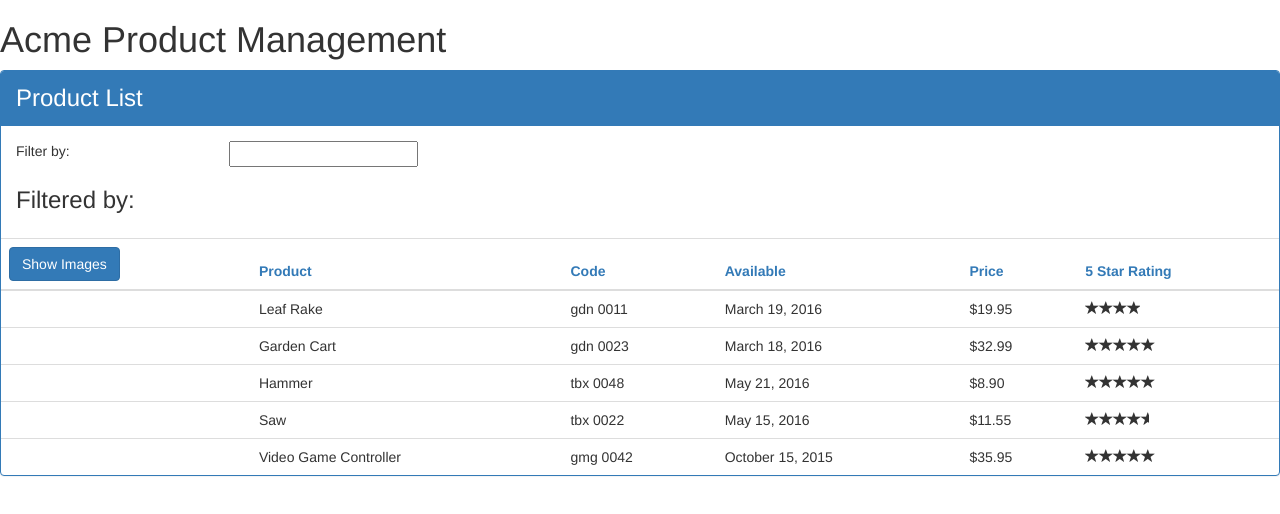
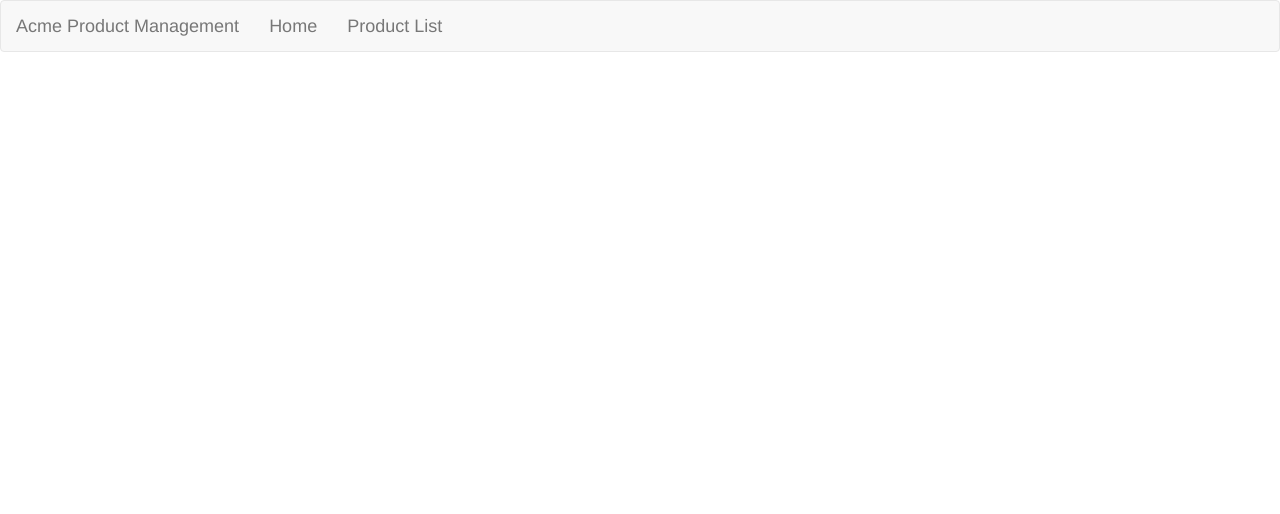
Before and after one commit to kyaloj/Angular-GettingStarted, an Angular app in the folder APM-Start/: page /welcome in a window 1280 px wide. Shown: the top 514 px of the page. Built offline with nearby package versions, Linux system fonts and the light colour scheme.

Commit message:
tying routes to action

```diff
--- a/APM-Start/src/app/app.component.ts
+++ b/APM-Start/src/app/app.component.ts
@@ -5,8 +5,15 @@
 	selector: 'pm-root',
 	template: `
 	  <div>
-	    <h1>{{pageTitle}}</h1>
-	    <pm-products></pm-products>
+			<nav class='navbar navbar-default'>
+				<div class='container-fluid'>
+					<a class='navbar-brand'>{{pageTitle}}</a>
+					<ul class='nav navbar-nav'>
+						<li><a [routerLink]="['/welcome']">Home</a></li>
+						<li><a [routerLink]="['/products']">Product List</a></li>
+					</ul>
+				</div>
+			</nav>
 	  </div>
 	`,
 	providers: [ProductService]
--- a/APM-Start/src/app/products/product-list.component.ts
+++ b/APM-Start/src/app/products/product-list.component.ts
@@ -3,7 +3,6 @@
 import { ProductService } from './product.service';
 
 @Component({
-	selector: 'pm-products',
 	templateUrl: './product-list.component.html',
 	styleUrls: ['./product-list.component.css']
 })
```
